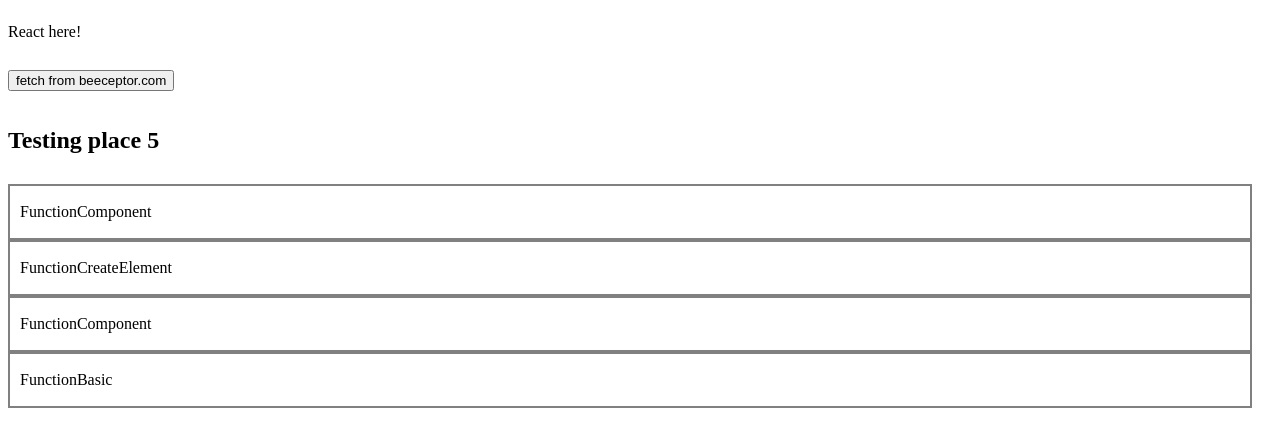
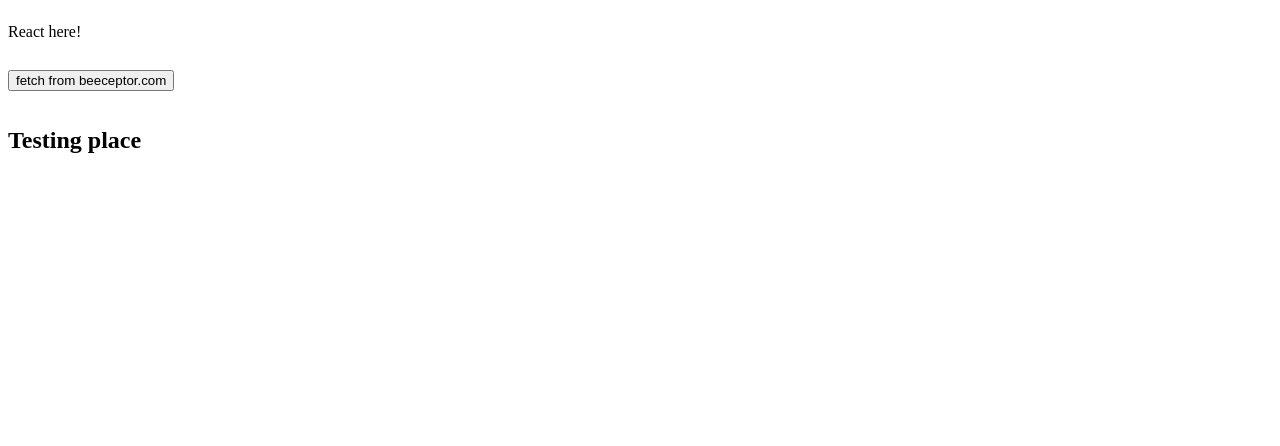
Before and after one commit to DyadicGit/React-with-webpack-4, a React app: page / in a window 1280 px wide. Shown: the top 446 px of the page. Built offline with nearby package versions, Linux system fonts and the light colour scheme.

Commit message:
clear unneeded

```diff
--- a/src/views/test-page.js
+++ b/src/views/test-page.js
@@ -1,47 +1,11 @@
-import React, { useEffect, useState } from 'react';
+import React from 'react';
 import './test-styles.css';
 
-const FunctionBasic = (cnt) => {
-  console.log('render FunctionBasic', cnt)
-  return (
-    <article className="description-box">
-      FunctionBasic
-    </article>
-  );
-};
-
-const FunctionComponent = ({ cnt, order = 0}) => {
-  console.log('render FunctionComponent order:'+order, cnt)
-  return (
-    <article className="description-box">
-      FunctionComponent
-    </article>
-  )
-};
-
-const FunctionCreateElement = (_ref) => {
-  const cnt = _ref.cnt;
-  console.log('render FunctionCreateElement ', cnt);
-  return React.createElement("article", { className: "description-box" }, "FunctionCreateElement");
-};
 
 const TestPage = () => {
-  const [cnt, setCnt] = useState();
-  useEffect(() => {
-    const timerNr = setInterval(() => setCnt((cnt) => (cnt || 0) + 1), 1000)
-    const timeoutNr = setTimeout(clear, 5000)
-    function clear() { clearInterval(timerNr); clearTimeout(timeoutNr) }
-    return clear;
-  },[]);
-  const functionComponent = <FunctionComponent cnt={cnt} order='first' />
-  const functionCreateElement = React.createElement(FunctionCreateElement, {cnt: cnt}) ;
   return (
     <section>
-      <h1>Testing place {cnt}</h1>
-      {functionComponent}
-      {functionCreateElement}
-      {FunctionComponent({cnt, order: 'second'})}
-      {FunctionBasic(cnt)}
+      <h1>Testing place</h1>
     </section>
   );
 };
```
